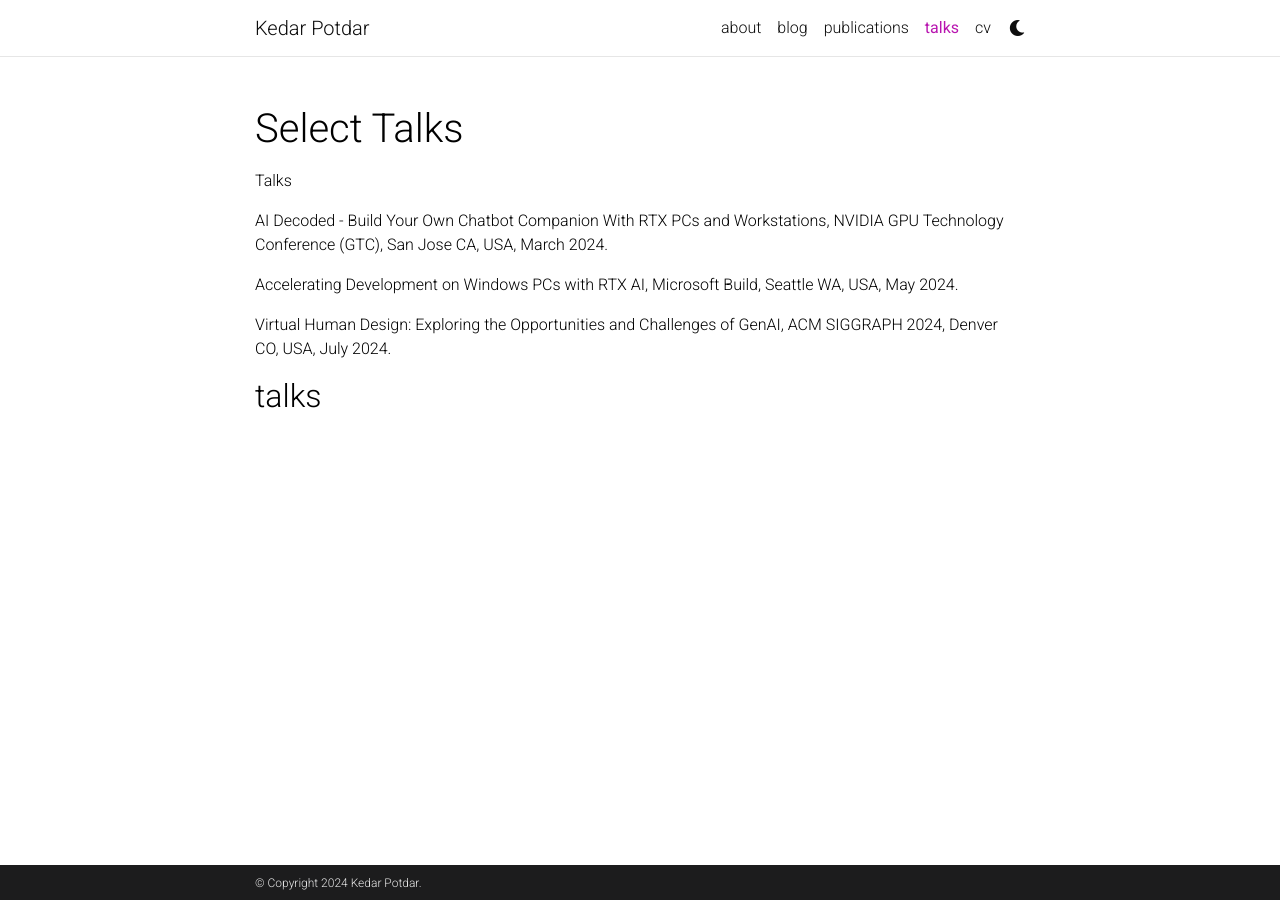
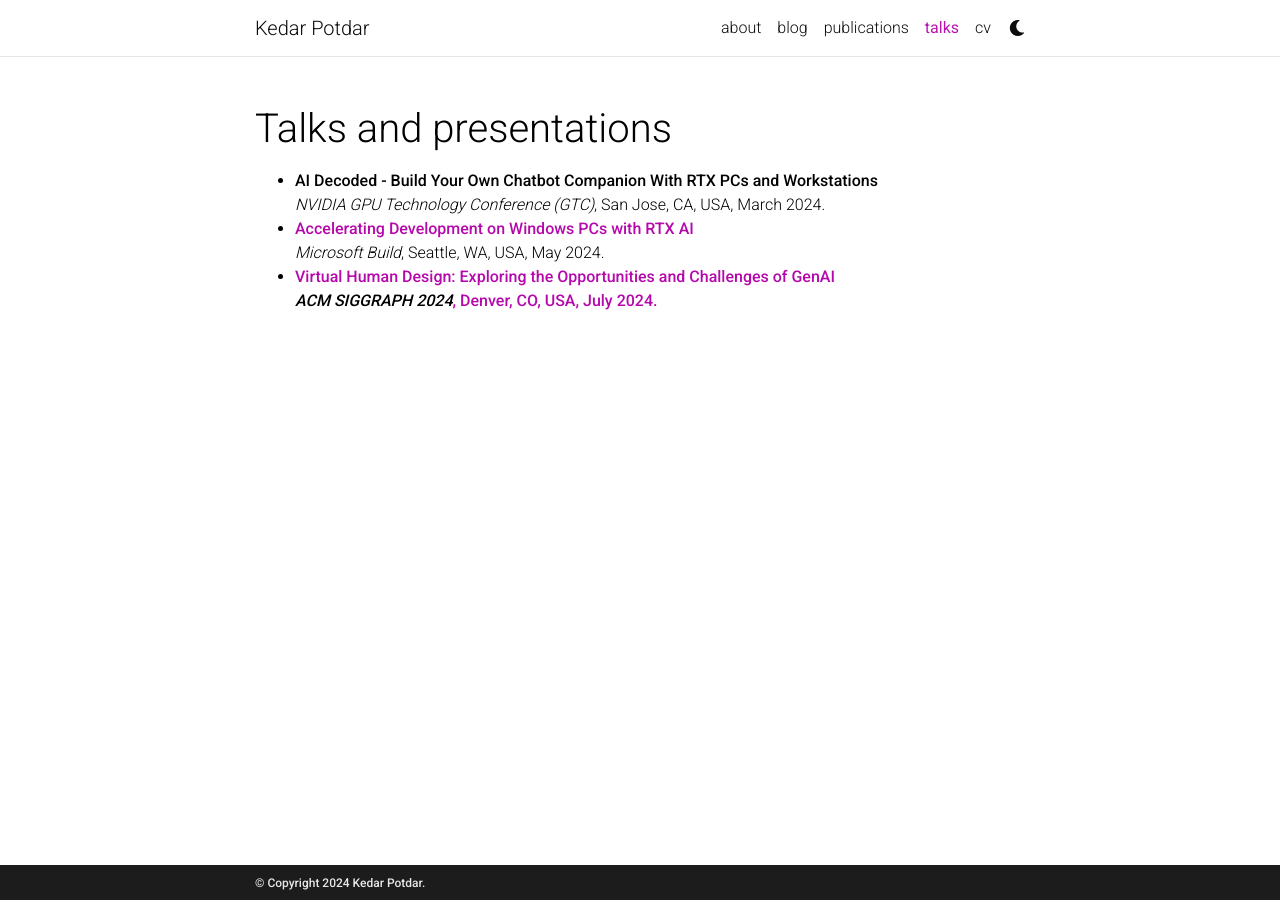
Before and after one commit to kedar123pro/kedar123pro.github.io, a Jekyll site: the page built from _pages/talks.md, in a window 1280 px wide. Built offline with Jekyll 4.4.1, drawn with Linux system fonts in a browser that asks for light colours; comment, search, counter and statistics services are not loaded; a style sheet for code colours, icons or effects is not loaded.

Commit message:
update talks

```diff
--- a/_layouts/talks.html
+++ b/_layouts/talks.html
@@ -6,7 +6,7 @@ layout: default
       <div class="post">
         <header class="post-header">
           <h1 class="post-title">
-           Select Talks
+           Talks and presentations
           </h1>
           <p class="desc">{{ page.subtitle }}</p>
         </header>
@@ -19,14 +19,23 @@ layout: default
           </div>
 
           <!-- Talks -->
-          <p>AI Decoded - Build Your Own Chatbot Companion With RTX PCs and Workstations, NVIDIA GPU Technology Conference (GTC), San Jose CA, USA, March 2024.</p>
-          <p>Accelerating Development on Windows PCs with RTX AI, Microsoft Build, Seattle WA, USA, May 2024.</p>
-          <p>Virtual Human Design: Exploring the Opportunities and Challenges of GenAI, ACM SIGGRAPH 2024, Denver CO, USA, July 2024.</p>
+          <ul>
+            <li>
+              <strong>AI Decoded - Build Your Own Chatbot Companion With RTX PCs and Workstations</strong><br>
+              <em>NVIDIA GPU Technology Conference (GTC)</em>, San Jose, CA, USA, March 2024.
+            </li>
+            <li>
+              <strong><a href="https://build.microsoft.com/en-US/sessions/689907b5-1bb8-4e4a-921f-2808a4dc823a">Accelerating Development on Windows PCs with RTX AI</a></strong><br>
+              <em>Microsoft Build</em>, Seattle, WA, USA, May 2024.
+            </li>
+            <li>
+              <strong><a href="https://s2024.conference-program.org/presentation/?id=gensubcur_103&sess=sess339">Virtual Human Design: Exploring the Opportunities and Challenges of GenAI</a</strong><br>
+              <em>ACM SIGGRAPH 2024</em>, Denver, CO, USA, July 2024.
+            </li>
+          </ul>
 
-          {% if page.talks and site.talks.enabled -%}
-            <h2><a href="{{ '/talks/' | relative_url }}" style="color: inherit;">talks</a></h2>
-            {%- include talks.html limit=true %}
-          {%- endif %}
+
+
 
 
 
--- a/_pages/talks.md
+++ b/_pages/talks.md
@@ -7,8 +7,6 @@ nav: true
 nav_order: 2
 
 
-talks: yes  # includes a list of news items
+talks: enable  # includes a list of news items
 
 ---
-
-Talks
```
Also changed, not shown: _data/cv.yml (+15 -0 lines).
